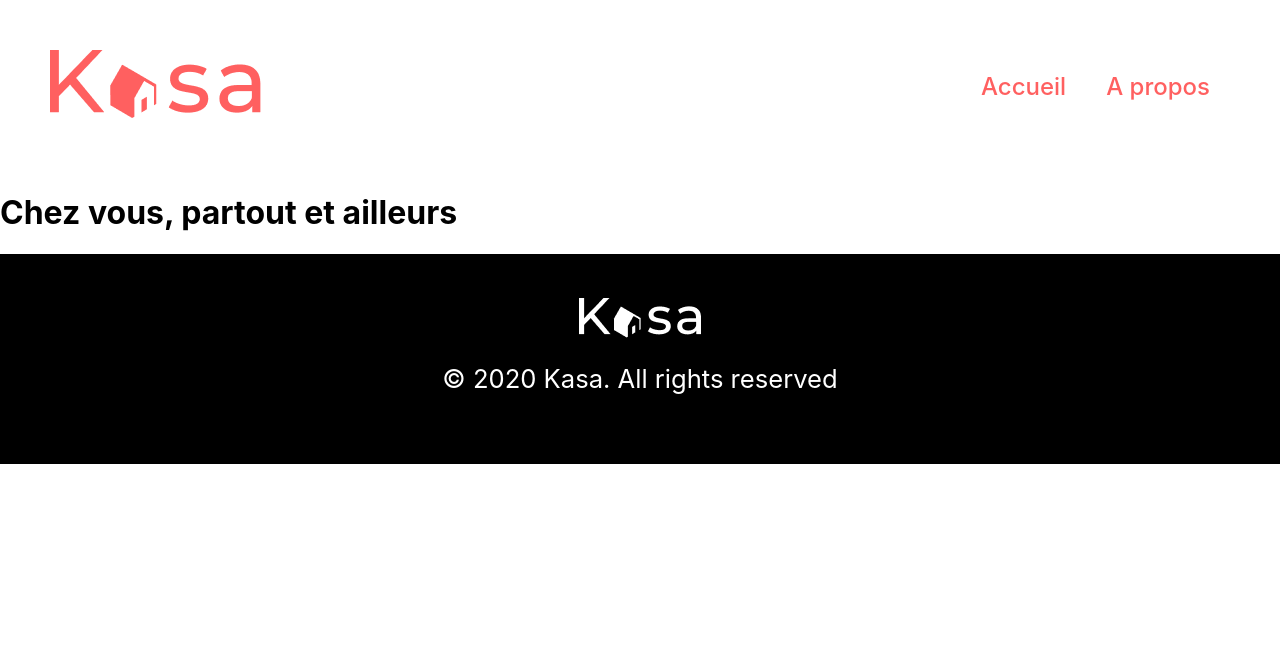
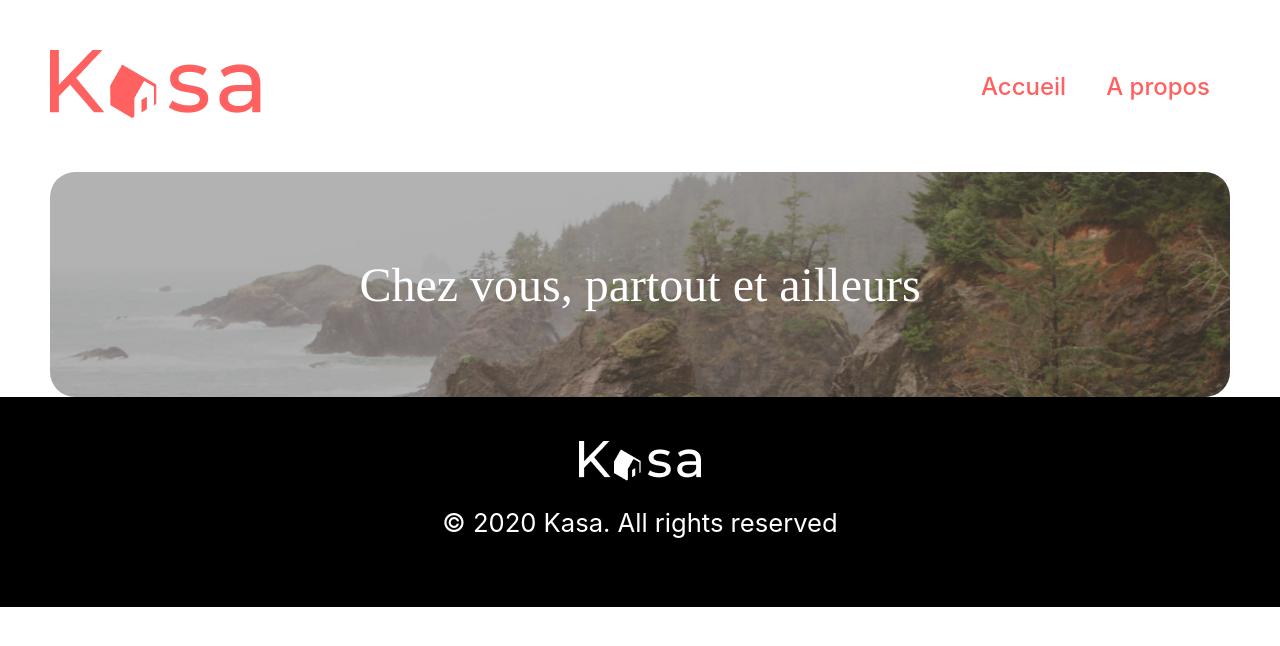
Before and after one commit to sabbendra/Projet-7, a React (Create React App) app: page / in a window 1280 px wide. Shown: the top 646 px of the page. Built offline with nearby package versions, Linux system fonts and the light colour scheme.

Commit message:
création du composant Banner.js et css banner

```diff
--- a/src/App.js
+++ b/src/App.js
@@ -21,6 +21,7 @@ function App() {
         <Route path='/error' element = {<Error />} />
         <Route path='/about' element = {<About />} />
         <Route path='*' element = {<Error />} />
+
       </Routes>
 
       <Footer/>
--- /dev/null
+++ b/src/components/Banner.js
@@ -0,0 +1,27 @@
+import React, { Component } from 'react';
+import bannerHome from "../images/bannerHome.png";
+import bannerAbout from "../images/bannerAbout.png";
+import "../css/banner.css"
+
+class Banner extends Component {
+    render () {
+
+        return this.props.page ==="home" ? (
+
+            <div className ="banner">
+                <img className = "imgbanner" src = {bannerHome} alt = "photo de la bannière"/>
+                <h1 className ="texteBanner"> Chez vous, partout et ailleurs </h1>
+            </div>
+
+        ) : (
+
+            <div className ="banner">
+                <img src = {bannerAbout} alt = "photo de la bannière"/>
+            </div>
+
+        );
+    }
+
+}
+
+export default Banner;
--- /dev/null
+++ b/src/css/banner.css
@@ -0,0 +1,48 @@
+.banner {
+  display: flex;
+  align-items: center;
+  justify-content: center;
+  border-radius: 25px;
+  padding-left: 50px;
+  padding-right: 50px;
+  height: 225px;
+  margin: 0 auto;
+}
+
+.imgbanner {
+  background: black;
+  object-fit: cover;
+  width: 100%;
+  height: 225px;
+  left: 100px;
+  border-radius: 25px;
+  filter: brightness(0.7);
+}
+
+.texteBanner {
+  display: flex;
+  align-items: flex-end;
+  position: absolute;
+  color: white;
+  font-family: "Montserrat", Times, serif;
+  font-size: 48px;
+  font-weight: 500;
+}
+
+@media only screen and (max-width: 680px) {
+  .texteBanner {
+    font-size: 38px;
+  }
+}
+
+@media only screen and (max-width: 550px) {
+  .texteBanner {
+    font-size: 25px;
+  }
+}
+
+@media only screen and (max-width: 400px) {
+  .texteBanner {
+    font-size: 19px;
+  }
+}
--- a/src/pages/Error.js
+++ b/src/pages/Error.js
@@ -0,0 +1,11 @@
+import React from 'react';
+
+const Error = () => {
+    return (
+        <div>
+            <h1>404</h1>
+        </div>
+    );
+};
+
+export default Error;
--- a/src/pages/Home.js
+++ b/src/pages/Home.js
@@ -1,14 +1,16 @@
-import React from 'react';
+import React, { Component } from 'react';
+import Banner from "../components/Banner.js";
 
-const Home = () => {
-    return (
+export class Home extends Component {
+    render () {
 
-        <div>
-            <h1> Chez vous, partout et ailleurs </h1>
-        </div>
+        return (
+            <>
+             <Banner page = "home" />
+            </>
+        );
+    }
 
-
-    );
 };
 
 export default Home;
--- a/src/pages/Residence.js
+++ b/src/pages/Residence.js
@@ -0,0 +1,11 @@
+import React from 'react';
+
+const Residence = () => {
+    return (
+        <div>
+            <h1>Logements</h1>
+        </div>
+    );
+};
+
+export default Residence;
```
Also changed, not shown: src/images/bannerAbout.png (added), src/images/bannerHome.png (added).
